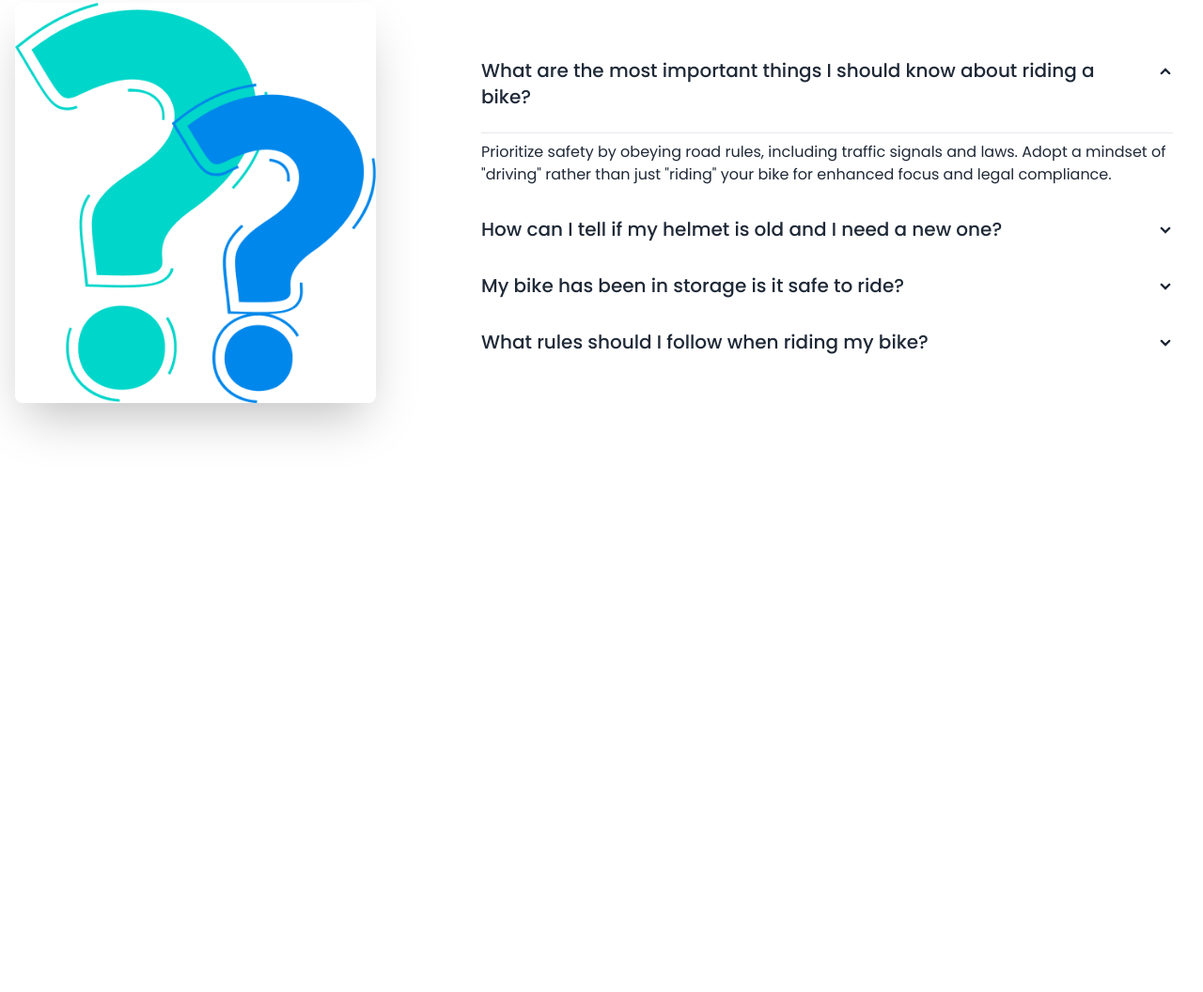
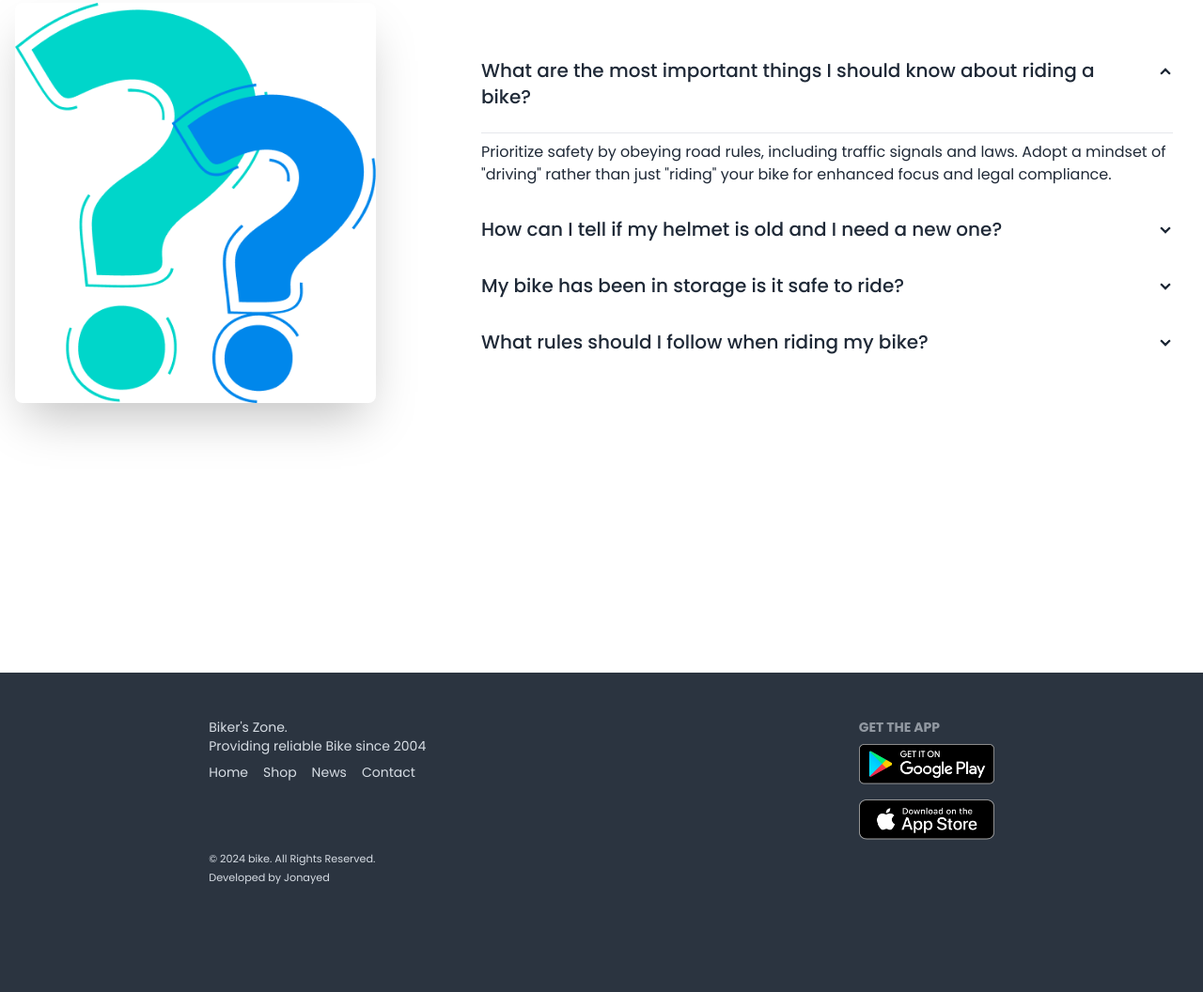
Before and after one commit to mdjonayed6/biker-zone-with-deisyui-responsive, a plain HTML site: page images/index.html in a window 1280 px wide. Shown: the part 2803-3859 px from the top of the page at 94% size. Before the commit the page ends 3519 px from the top, so only its background shows below. Drawn offline with nearby package versions, Linux system fonts and the light colour scheme.

Commit message:
footer section completed

```diff
--- a/images/index.html
+++ b/images/index.html
@@ -334,7 +334,8 @@
                                 know about riding a bike?
                             </div>
                             <div class="collapse-content">
-                                <p > <hr / class="my-2">
+                                <p>
+                                    <hr / class="my-2">
                                     Prioritize safety by obeying road rules, including traffic signals and laws. Adopt a
                                     mindset of "driving" rather than just "riding" your bike for enhanced focus and
                                     legal compliance.
@@ -389,8 +390,38 @@
         </section>
     </main>
 
-    <footer>
+    <!-- Footer Section  -->
+    <footer class="footer py-12 bg-neutral text-neutral-content justify-around ">
+        <aside>
+            <p> Biker's Zone.<br>Providing reliable Bike since 2004</p>
+            <div>
+                <ul class="flex space-x-4">
+                    <a href="#">
+                        <li class=" hover:text-orange-600">Home</li>
+                    </a>
+                    <a href="#">
+                        <li class=" hover:text-orange-600">Shop</li>
+                    </a>
+                    <a href="#">
+                        <li class=" hover:text-orange-600">News</li>
+                    </a>
+                    <a href="#">
+                        <li class=" hover:text-orange-600">Contact</li>
+                    </a>
+                </ul>
+            </div>
+            <small class="my-16">&copy; 2024 bike. All Rights Reserved. <br>Developed by Jonayed </small>
+        </aside>
+        <nav>
+            <div>
+                <h6 class="footer-title">Get the App</h6>
+                <div class="grid grid-cols-1 gap-4">
+                    <a href="#"><img class="w-36" src="/images/others/android.png" alt=""></a>
+                    <a href="#"><img class="w-36" src="/images/others/ios.png" alt=""></a>
 
+                </div>
+            </div>
+        </nav>
     </footer>
 </body>
 
```
